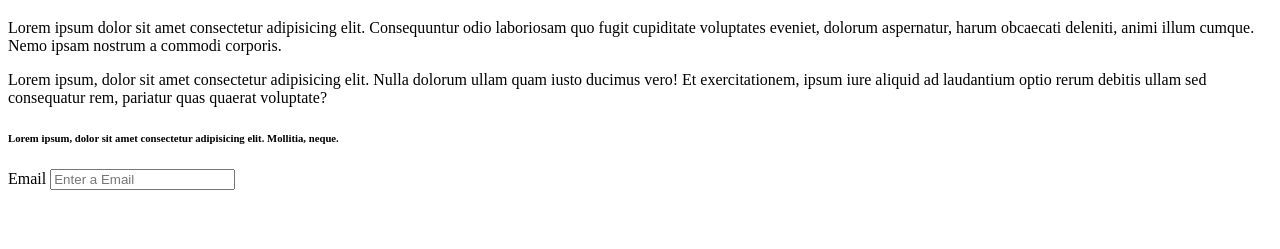
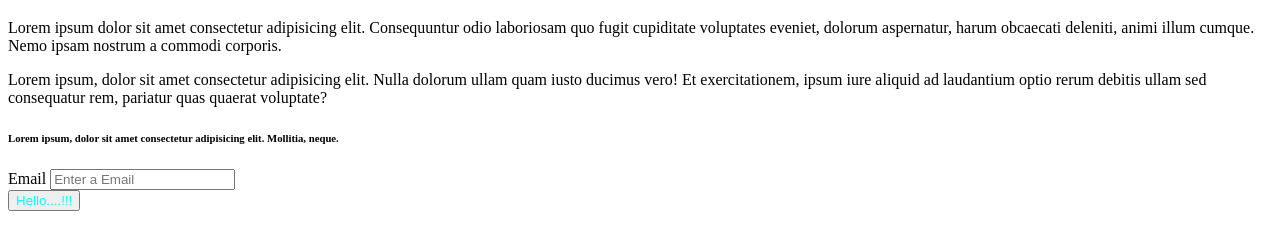
Before and after one commit to Ibtisam-txd/Session3, a plain HTML site: page index.html in a window 1280 px wide. Shown: the part 61-310 px from the top of the page. Drawn offline with Linux system fonts and the light colour scheme.

Commit message:
added button option

```diff
--- a/index.html
+++ b/index.html
@@ -14,6 +14,7 @@
         <div>
             <label for="">Email</label>
             <input type="email" placeholder="Enter a Email">
+            <button style="color: aqua; display: flex; align-items: center;">Hello....!!!</button>
         </div>
 
 </body>
```
